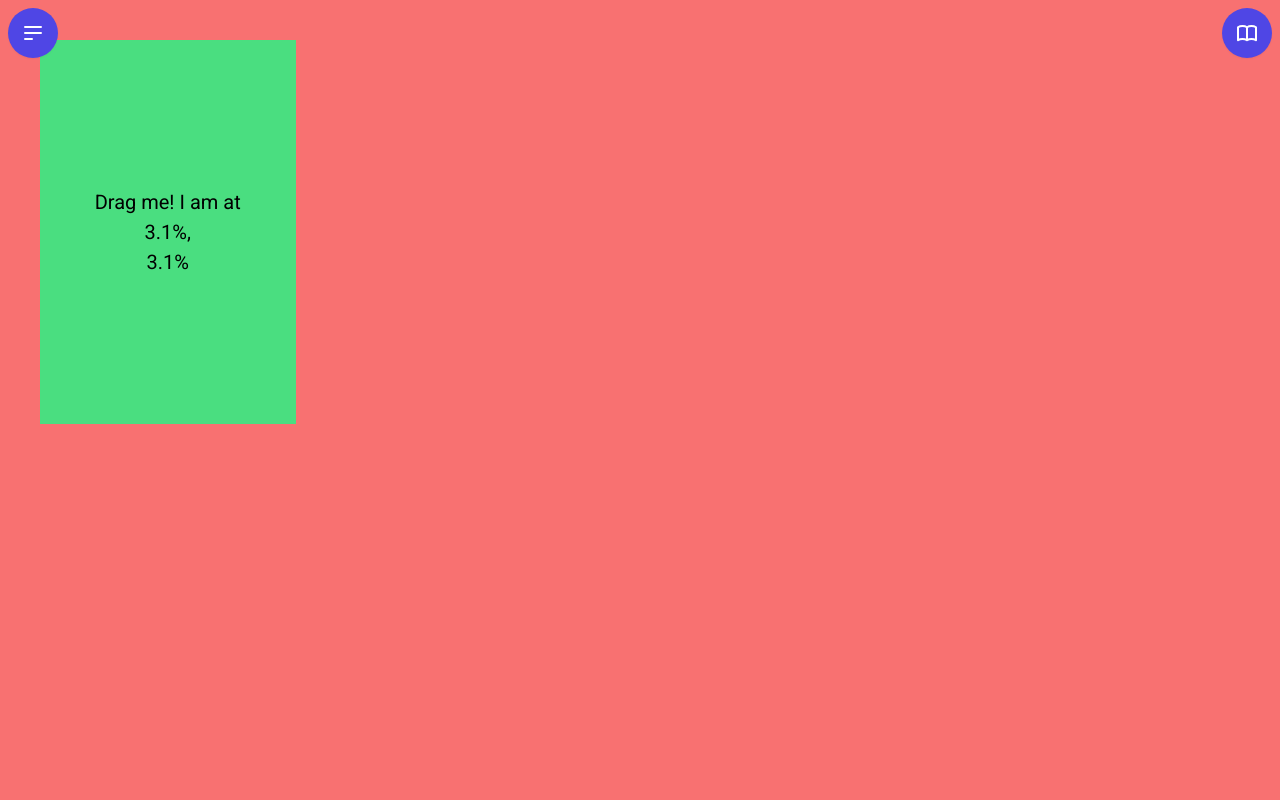
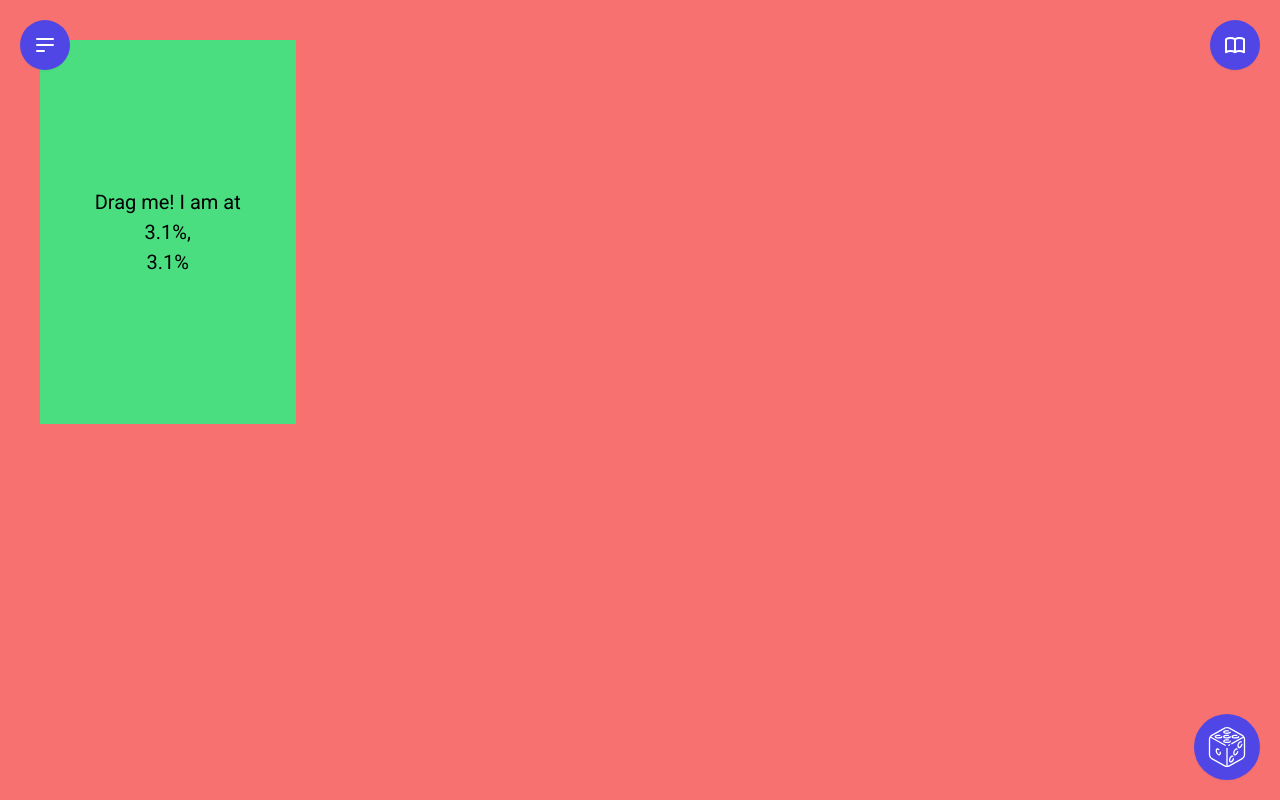
Before and after one commit to DrJume/tabletop-online, a Vue app: page / in a window 1280 px wide. Built offline with nearby package versions, Linux system fonts and the light colour scheme.

Commit message:
feat: add dice button

```diff
--- a/src/components/InGame/Dice/index.vue
+++ b/src/components/InGame/Dice/index.vue
@@ -0,0 +1,24 @@
+<template>
+  <TabletopButton class="right-0 bottom-0" @click-event="rollDice">
+    <template #icon>
+      <DiceIcon class="w-10 transition ease-linear hover:-rotate-12" />
+    </template>
+  </TabletopButton>
+</template>
+
+<script lang="ts">
+import TabletopButton from '@/components/UI/TabletopButton.vue'
+import DiceIcon from '@/assets/dice.svg?component'
+
+export default {
+  components: {
+    DiceIcon,
+    TabletopButton,
+  },
+  methods: {
+    rollDice() {
+      alert('Du hast eine ' + Math.ceil(Math.random() * (6 - 1)) + ' gewürfelt!')
+    },
+  },
+}
+</script>
--- a/src/components/UI/TabletopButton.vue
+++ b/src/components/UI/TabletopButton.vue
@@ -1,11 +1,13 @@
 <template>
   <button
     type="button"
-    class="flex absolute z-10 items-center p-3 m-2 text-white bg-indigo-600 hover:bg-indigo-700 rounded-full border border-transparent focus:ring-2 focus:ring-indigo-500 focus:ring-offset-2 shadow-sm focus:outline-none"
+    class="flex absolute z-10 items-center p-3 m-5 text-white bg-indigo-600 hover:bg-indigo-700 rounded-full border border-transparent focus:ring-2 focus:ring-indigo-500 focus:ring-offset-2 shadow-sm focus:outline-none"
     @click="buttonClicked"
   >
     <slot></slot>
-    <component :is="heroIcons[$props.icon]" class="w-6 h-6" aria-hidden="true" />
+    <slot name="icon">
+      <component :is="heroIcons[$props.icon]" class="w-6 h-6" aria-hidden="true" />
+    </slot>
   </button>
 </template>
 
@@ -17,7 +19,6 @@ export default defineComponent({
   props: {
     icon: {
       type: String,
-      required: true,
       default: 'MenuAlt2Icon',
     },
   },
--- a/src/views/InGame.vue
+++ b/src/views/InGame.vue
@@ -3,6 +3,7 @@ import { ref, computed } from 'vue'
 import { useDraggable, useElementBounding, onKeyStroke, useCssVar } from '@vueuse/core'
 import Sidebar from '@/components/InGame/Sidebar/index.vue'
 import LogBar from '@/components/InGame/LogBar/index.vue'
+import Dice from '@/components/InGame/Dice/index.vue'
 
 const el = ref<HTMLElement | null>(null)
 const playAreaRef = ref<HTMLElement | null>(null)
@@ -54,6 +55,7 @@ const position = computed(() => {
 <template>
   <Sidebar />
   <LogBar />
+  <Dice />
   <div class="overflow-auto h-full bg-gray-200">
     <div
       ref="playAreaRef"
```
Also changed, not shown: src/assets/links.md (+5 -0 lines), src/assets/dice.svg (added).
